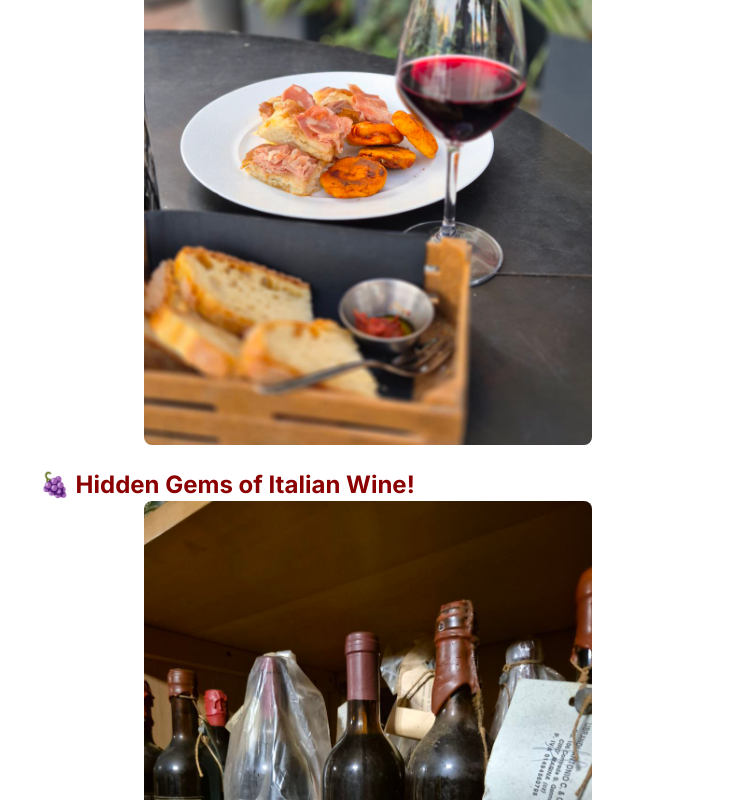
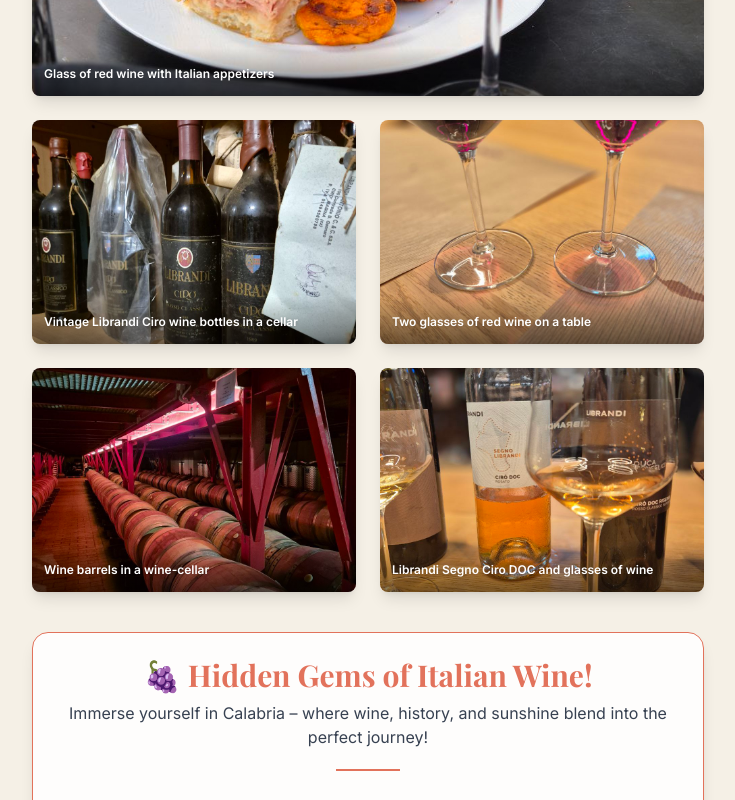
Before and after one commit to CalabriaExplorer/calabriaexplorerVercel, a React (Vite) app: page /blog/hidden-gems-of-italian-wine in a window 1280 px wide. Shown: the part 280-1080 px from the top of the page, without its empty margins (272-1007 px from the left). Built offline with nearby package versions, Linux system fonts and the light colour scheme.

Commit message:
Refactor: Improve blog article styling
Improved the visual presentation of the blog article on `/blog/hidden-gems-of-italian-wine` based on user feedback.

```diff
--- /dev/null
+++ b/src/components/ui/Gallery.tsx
@@ -0,0 +1,41 @@
+
+import React from "react";
+import OptimizedImage from "./optimized-image";
+
+interface GalleryImage {
+  src: string;
+  alt: string;
+}
+
+interface GalleryProps {
+  images: GalleryImage[];
+}
+
+const Gallery: React.FC<GalleryProps> = ({ images }) => {
+  return (
+    <div className="grid grid-cols-1 sm:grid-cols-2 gap-4 md:gap-6 mb-10">
+      {images.map((img, i) => (
+        <div
+          key={img.src}
+          className={`relative transition-transform duration-300 group rounded-lg shadow-lg overflow-hidden bg-white ${
+            i === 0 ? "sm:col-span-2 h-64" : "h-56"
+          }`}
+        >
+          <OptimizedImage
+            src={img.src}
+            alt={img.alt}
+            className="object-cover w-full h-full group-hover:scale-105 transition-transform duration-300"
+            width={700}
+            height={500}
+            loading={i === 0 ? "eager" : "lazy"}
+          />
+          <div className="absolute bottom-0 left-0 right-0 bg-gradient-to-t from-black/50 to-transparent p-3 pointer-events-none">
+            <span className="text-white text-xs font-semibold drop-shadow">{img.alt}</span>
+          </div>
+        </div>
+      ))}
+    </div>
+  );
+};
+
+export default Gallery;
--- a/src/pages/SingleBlogPost.tsx
+++ b/src/pages/SingleBlogPost.tsx
@@ -1,9 +1,9 @@
-
 import React from "react";
 import { useLanguage } from "@/contexts/LanguageContext";
 import Layout from "@/components/layout/Layout";
 import { useNavigate } from "react-router-dom";
 import OptimizedImage from "@/components/ui/optimized-image";
+import Gallery from "@/components/ui/Gallery";
 
 const articleImages = [
   {
@@ -183,15 +183,56 @@ const SingleBlogPost: React.FC = () => {
 
   return (
     <Layout title={language === "ru" ? "🍇 Неизвестные вина Италии!" : "🍇 Hidden Gems of Italian Wine!"}>
-      <section className="w-full min-h-[calc(100vh-250px)] bg-white pb-8">
+      <section className="w-full min-h-[calc(100vh-250px)] bg-calabria-sand pb-8">
         <div className="max-w-2xl mx-auto pt-3">
           <button
             onClick={() => navigate("/blog")}
-            className="mb-6 text-sm text-blue-700 hover:underline"
+            className="mb-6 text-sm text-calabria-blue hover:underline"
           >
             {language === "ru" ? "← Назад к блогу" : "← Back to blog"}
           </button>
-          {article[language]}
+
+          {/* Галерея */}
+          <Gallery images={articleImages} />
+
+          {/* Акцентный текстовый блок */}
+          <div className="rounded-2xl bg-white/90 shadow-lg px-4 py-6 mb-6 border border-calabria-terracotta">
+            <h2 className="text-3xl mb-2 text-calabria-terracotta font-serif font-bold text-center animate-fade-in">
+              {language === "ru"
+                ? "🍇 Неизвестные вина Италии!"
+                : "🍇 Hidden Gems of Italian Wine!"}
+            </h2>
+            <p className="text-center text-gray-700 mb-5 animate-fade-in">
+              {language === "ru"
+                ? "Погрузитесь в атмосферу Калабрии — региона, где вино, история и солнце сливаются в идеальное путешествие! "
+                : "Immerse yourself in Calabria – where wine, history, and sunshine blend into the perfect journey!"}
+            </p>
+            <hr className="border-t-2 border-calabria-terracotta my-4 w-16 mx-auto" />
+            {/* Оригинальный текст статьи */}
+            <div className="prose max-w-full mx-auto pt-2 pb-4 text-[1.04rem] text-gray-800">
+              {article[language]}
+            </div>
+          </div>
+
+          {/* Call-to-action */}
+          <div className="bg-gradient-to-r from-calabria-terracotta/90 to-calabria-blue/80 rounded-xl shadow-lg p-6 mt-8 animate-fade-in">
+            <h3 className="text-xl sm:text-2xl font-serif font-bold text-white mb-2 text-center drop-shadow">
+              {language === "ru"
+                ? "Откройте свой авторский маршрут по Калабрии!"
+                : "Get Your Exclusive Calabria Itinerary!"}
+            </h3>
+            <p className="text-center text-white/90 mb-2">
+              {language === "ru"
+                ? "Пишите на почту — получайте консультацию бесплатно:"
+                : "Write to my email for a free consultation:"}
+            </p>
+            <a
+              href="mailto:mariamarinaciro@gmail.com"
+              className="block mx-auto w-max px-6 py-3 rounded-lg font-bold shadow transition-all bg-white text-calabria-terracotta hover:bg-calabria-terracotta hover:text-white ring-2 ring-white ring-offset-2 hover:ring-terracotta focus:ring-terracotta"
+            >
+              mariamarinaciro@gmail.com
+            </a>
+          </div>
         </div>
       </section>
     </Layout>
```
